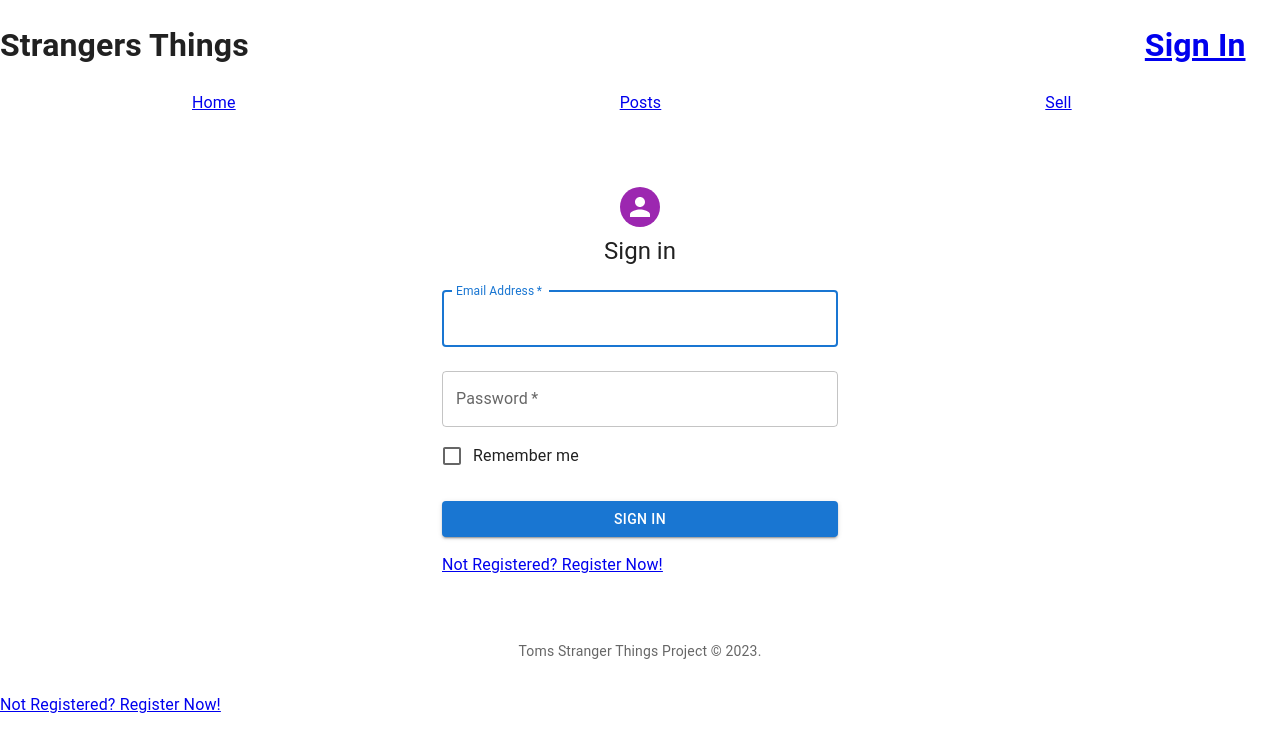
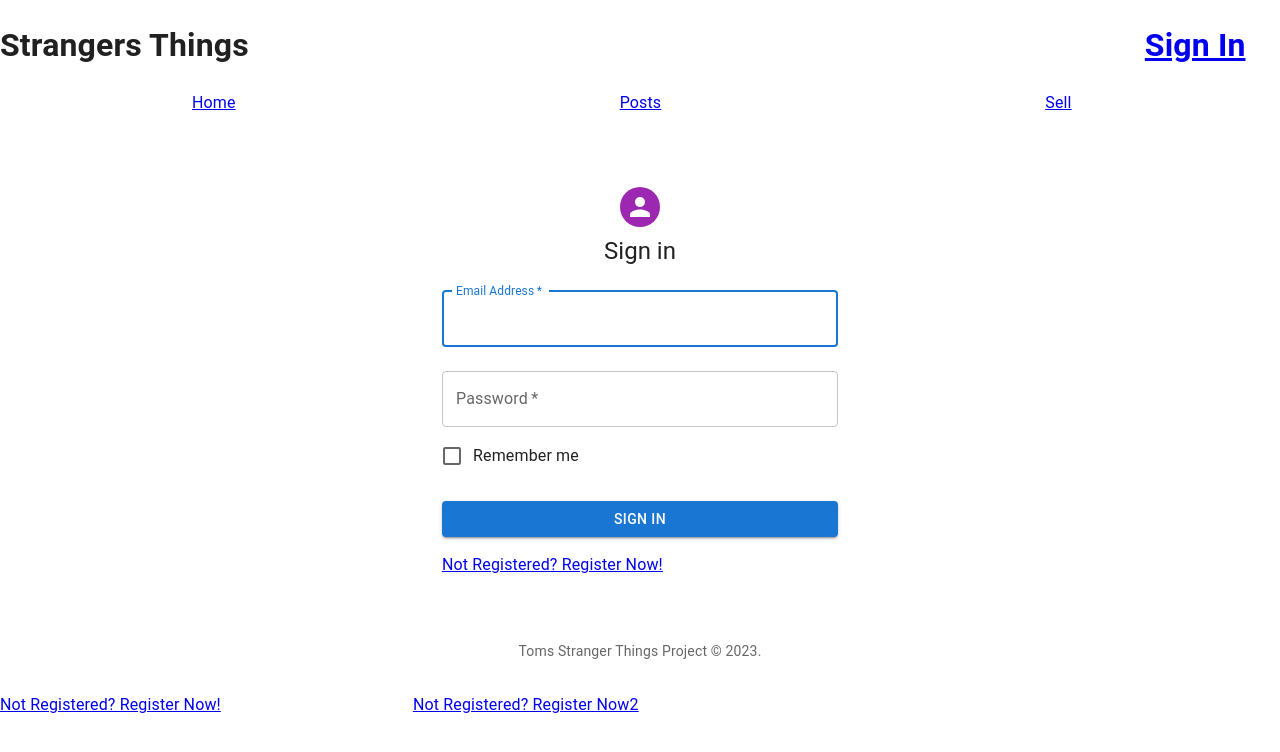
Before and after one commit to Thomas-Carfano/StrangersThings, a React (Vite) app: page /SignIn in a window 1280 px wide. Shown: the top 752 px of the page. Built offline with nearby package versions, Linux system fonts and the light colour scheme.

Commit message:
sign up link

```diff
--- a/src/Pages/LoginPage.jsx
+++ b/src/Pages/LoginPage.jsx
@@ -137,6 +137,8 @@ const SignIn = ({setTokenResponse}) => {
       </Container>
     </ThemeProvider>
     <Link to="../SignUp">Not Registered? Register Now!</Link>
+    <Link to="../SignUp" title="SignUp" className="test">Not Registered? Register Now2</Link>
+
     </>
   );
 }
```
